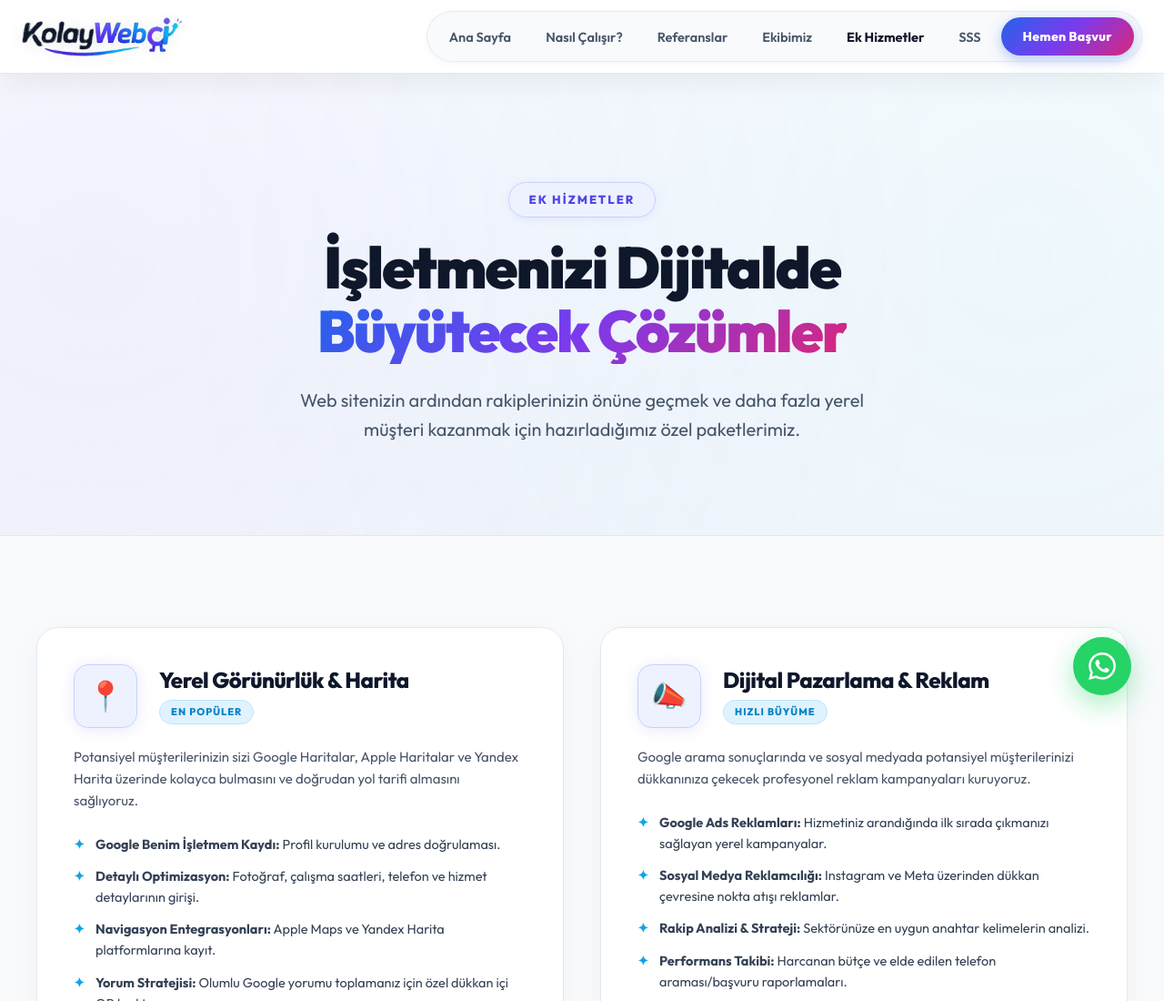
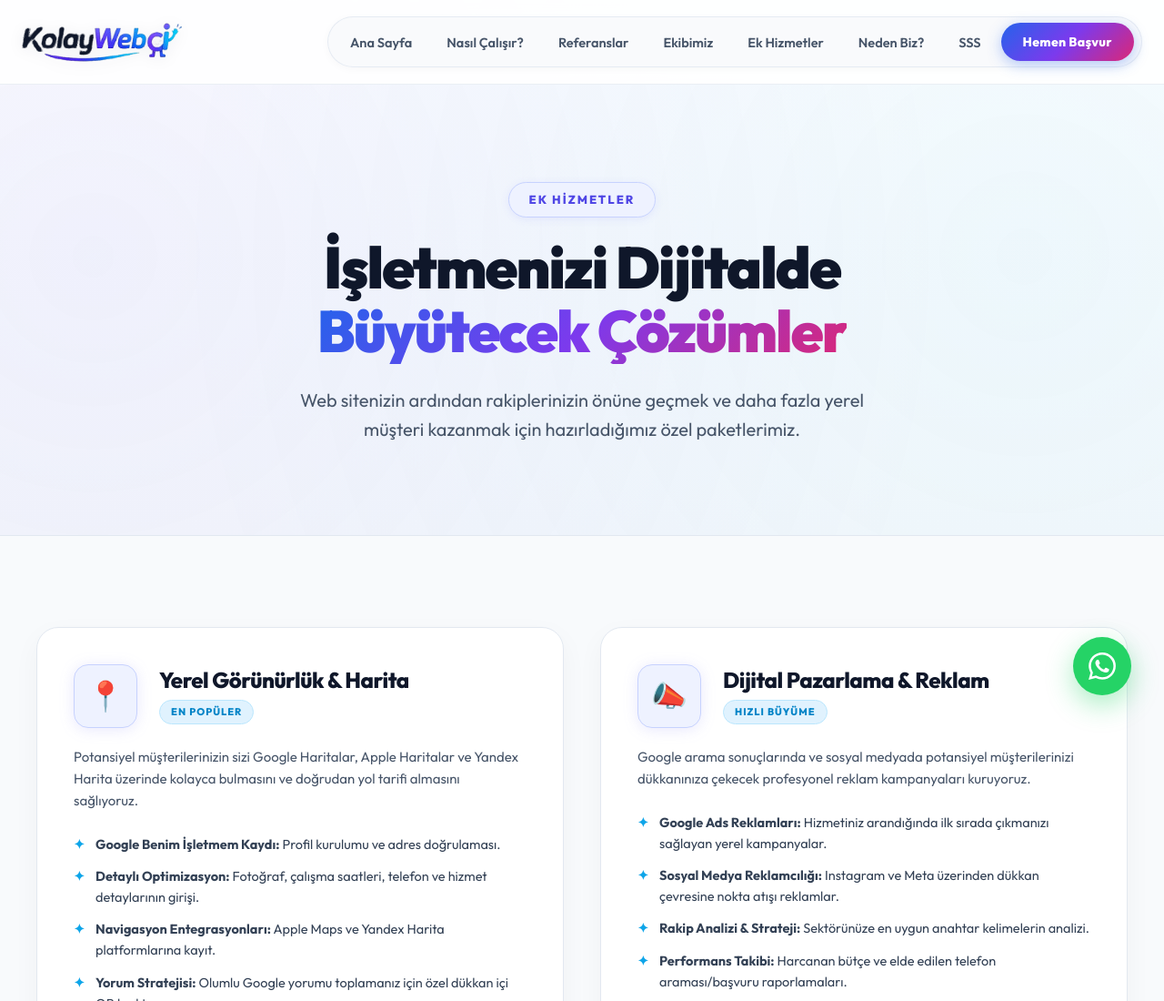
Before and after one commit to ibrahimbalta/esnafsitesi, a website built with Vite: page ek-hizmetler.html in a window 1280 px wide. Shown: the top 1100 px of the page at 91% size. Built offline with nearby package versions, Linux system fonts and the light colour scheme; no server answers.

Commit message:
Navbar tutarliligi: Ekibimiz ve Ek Hizmetler sayfalarindaki menuler anasayfa ile birebir esitlendi, eksik Neden Biz linki eklendi ve boyut kaymasi giderildi

```diff
--- a/ek-hizmetler.html
+++ b/ek-hizmetler.html
@@ -251,7 +251,7 @@
 <body>
 
   <!-- NAVIGATION BAR (GLASSMORPHISM) -->
-  <nav class="navbar scrolled" id="navbar">
+  <nav class="navbar" id="navbar">
     <div class="container nav-container">
       <a href="/" class="nav-logo">
         <img src="/logo-kolaywebci.png" alt="KolayWebci Logo" class="nav-logo-img" />
@@ -261,7 +261,8 @@
         <li><a href="/#nasil">Nasıl Çalışır?</a></li>
         <li><a href="/#referanslar">Referanslar</a></li>
         <li><a href="/ekibimiz.html">Ekibimiz</a></li>
-        <li><a href="/ek-hizmetler.html" style="color: var(--text-primary); font-weight: 700;">Ek Hizmetler</a></li>
+        <li><a href="/ek-hizmetler.html">Ek Hizmetler</a></li>
+        <li><a href="/#neden">Neden Biz?</a></li>
         <li><a href="/#faq">SSS</a></li>
         <li><a href="/#iletisim" class="nav-cta">Hemen Başvur</a></li>
       </ul>
```
Also changed, not shown: ekibimiz.html (+3 -2 lines).
